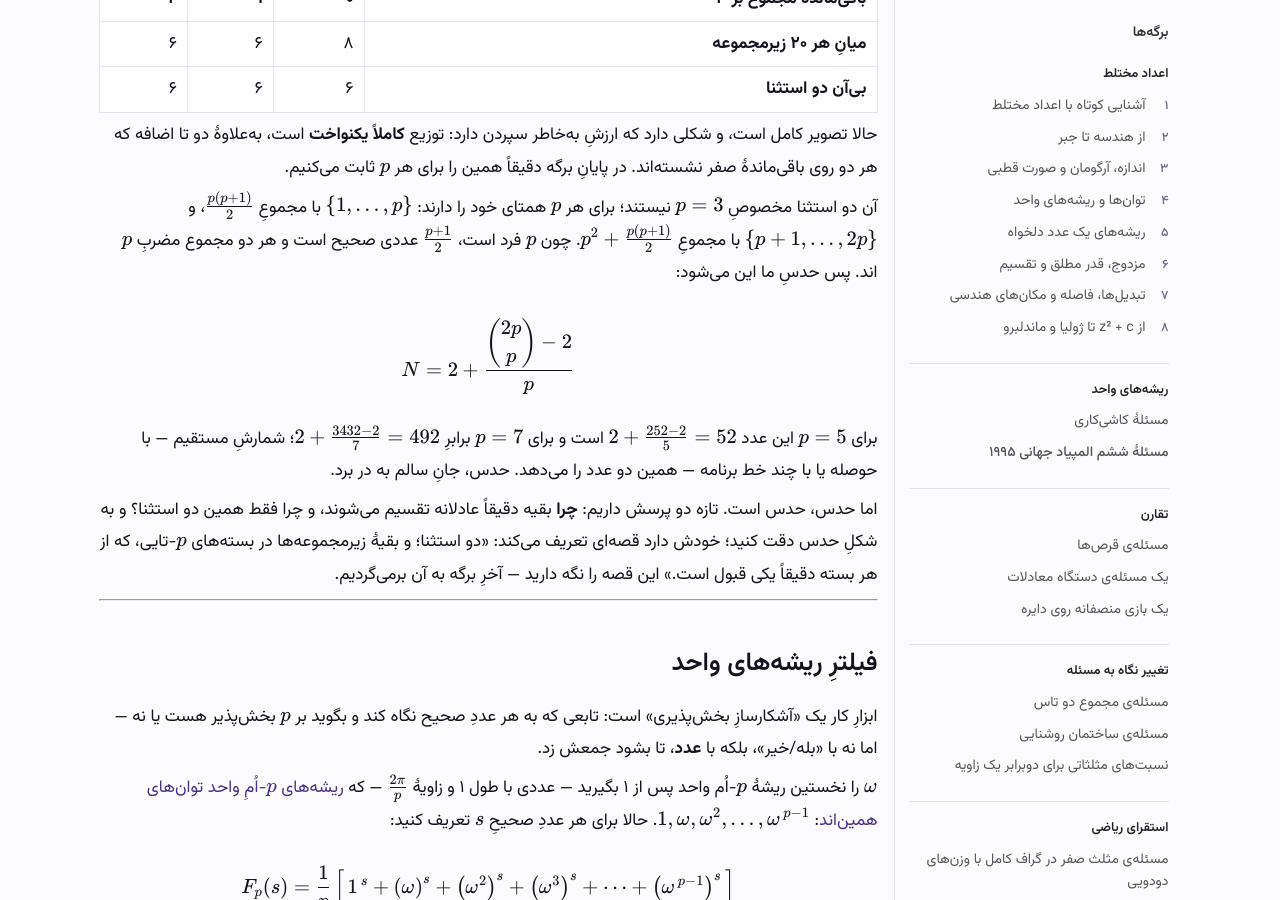
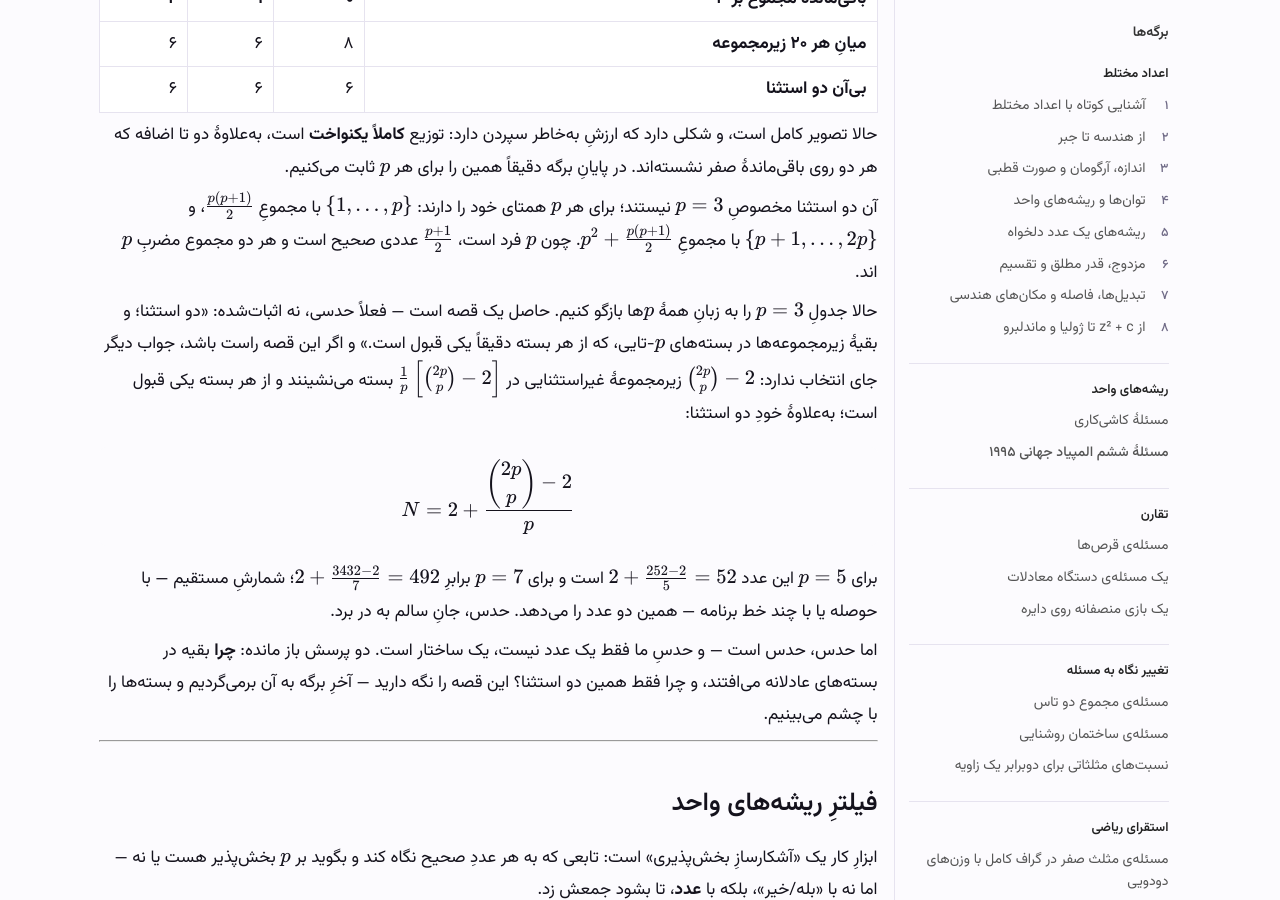
Before and after one commit to pooyarezaie/Fractal-Notes, a Jekyll site: the page built from problem-solving/roots-of-unity/imo-1995-subset-sums.md, in a window 1280 px wide and 900 px high, scrolled down 1146 px. Built offline with Jekyll 4.4.1, drawn with Linux system fonts in a browser that asks for light colours; some of the changed text lies outside the part shown.

Commit message:
Let the bundle story precede the formula, so the guess is a model, not a number
- The conjectured story — two exceptions, the rest in p-sized bundles
  with one accepted each — now comes before the formula, and the formula
  follows as its only possible consequence, with the bundle count made
  explicit
- The p = 5 and p = 7 checks stay put, now testing the model rather
  than a bare number; the closing names the guess a structure and keeps
  the two open questions as the proof's target
- Dropped "پس حدسِ ما این می‌شود" and the sentence that read the story
  off the formula's shape (its content moved above the formula); the
  behind-the-scenes back-reference now says "قصهٔ حدسیِ آغازِ برگه"
  instead of "قصهٔ شکلِ جواب"

Co-Authored-By: Claude Fable 5 <noreply@anthropic.com>

```diff
--- a/problem-solving/roots-of-unity/imo-1995-subset-sums.md
+++ b/problem-solving/roots-of-unity/imo-1995-subset-sums.md
@@ -54,7 +54,9 @@ last_modified_at: 2026-08-06
 حالا تصویر کامل است، و شکلی دارد که ارزشِ به‌خاطر سپردن دارد: توزیع **کاملاً یکنواخت** است، به‌علاوهٔ دو تا اضافه که هر دو روی باقی‌ماندهٔ صفر نشسته‌اند. در پایانِ برگه دقیقاً همین را برای هر $p$ ثابت می‌کنیم.
 
 آن دو استثنا مخصوصِ $p = 3$ نیستند؛ برای هر $p$ همتای خود را دارند: $\lbrace 1, \dots, p \rbrace$ با مجموعِ $\frac{p(p+1)}{2}$، و \\
-$\lbrace p+1, \dots, 2p \rbrace$ با مجموعِ $p^2 + \frac{p(p+1)}{2}$. چون $p$ فرد است، $\frac{p+1}{2}$ عددی صحیح است و هر دو مجموع مضربِ $p$ اند. پس حدسِ ما این می‌شود:
+$\lbrace p+1, \dots, 2p \rbrace$ با مجموعِ $p^2 + \frac{p(p+1)}{2}$. چون $p$ فرد است، $\frac{p+1}{2}$ عددی صحیح است و هر دو مجموع مضربِ $p$ اند.
+
+حالا جدولِ $p = 3$ را به زبانِ همهٔ $p$ها بازگو کنیم. حاصل یک قصه است — فعلاً حدسی، نه اثبات‌شده: «دو استثنا؛ و بقیهٔ زیرمجموعه‌ها در بسته‌های $p$-تایی، که از هر بسته دقیقاً یکی قبول است.» و اگر این قصه راست باشد، جواب دیگر جای انتخاب ندارد: $\binom{2p}{p} - 2$ زیرمجموعهٔ غیراستثنایی در $\frac{1}{p}\left[\binom{2p}{p} - 2\right]$ بسته می‌نشینند و از هر بسته یکی قبول است؛ به‌علاوهٔ خودِ دو استثنا:
 
 $$
 N = 2 + \frac{\dbinom{2p}{p} - 2}{p}
@@ -62,7 +64,7 @@ $$
 
 برای $p = 5$ این عدد $2 + \frac{252 - 2}{5} = 52$ است و برای $p = 7$ برابرِ $2 + \frac{3432 - 2}{7} = 492$؛ شمارشِ مستقیم — با حوصله یا با چند خط برنامه — همین دو عدد را می‌دهد. حدس، جانِ سالم به در برد.
 
-اما حدس، حدس است. تازه دو پرسش داریم: **چرا** بقیه دقیقاً عادلانه تقسیم می‌شوند، و چرا فقط همین دو استثنا؟ و به شکلِ حدس دقت کنید؛ خودش دارد قصه‌ای تعریف می‌کند: «دو استثنا؛ و بقیهٔ زیرمجموعه‌ها در بسته‌های $p$-تایی، که از هر بسته دقیقاً یکی قبول است.» این قصه را نگه دارید — آخرِ برگه به آن برمی‌گردیم.
+اما حدس، حدس است — و حدسِ ما فقط یک عدد نیست، یک ساختار است. دو پرسش باز مانده: **چرا** بقیه در بسته‌های عادلانه می‌افتند، و چرا فقط همین دو استثنا؟ این قصه را نگه دارید — آخرِ برگه به آن برمی‌گردیم و بسته‌ها را با چشم می‌بینیم.
 
 ---
 
@@ -504,7 +506,7 @@ $$
 
 ## پشتِ صحنه: قصهٔ بسته‌های $p$-تایی
 
-قرار بود به قصهٔ شکلِ جواب برگردیم: دو استثنا، و بقیه در بسته‌های $p$-تایی. آن قصه یک قهرمانِ ترکیبیاتی دارد: **دوران**.
+قرار بود به قصهٔ حدسیِ آغازِ برگه برگردیم: دو استثنا، و بقیه در بسته‌های $p$-تایی. آن قصه یک قهرمانِ ترکیبیاتی دارد: **دوران**.
 
 زیرمجموعهٔ $p$-عضویِ $A$ را بردارید که هیچ‌یک از آن دو استثنا نباشد، و بگذارید $A_1 = A \cap \lbrace 1, \dots, p \rbrace$ باشد. اگر $A_1$ تهی بود، $A$ ناچار همان $\lbrace p+1, \dots, 2p \rbrace$ می‌شد؛ و اگر $A_1$ همهٔ $\lbrace 1, \dots, p \rbrace$ بود، $A$ خودِ آن. پس برای $A$های غیراستثنایی، $0 < \lvert A_1 \rvert < p$.
 
```
